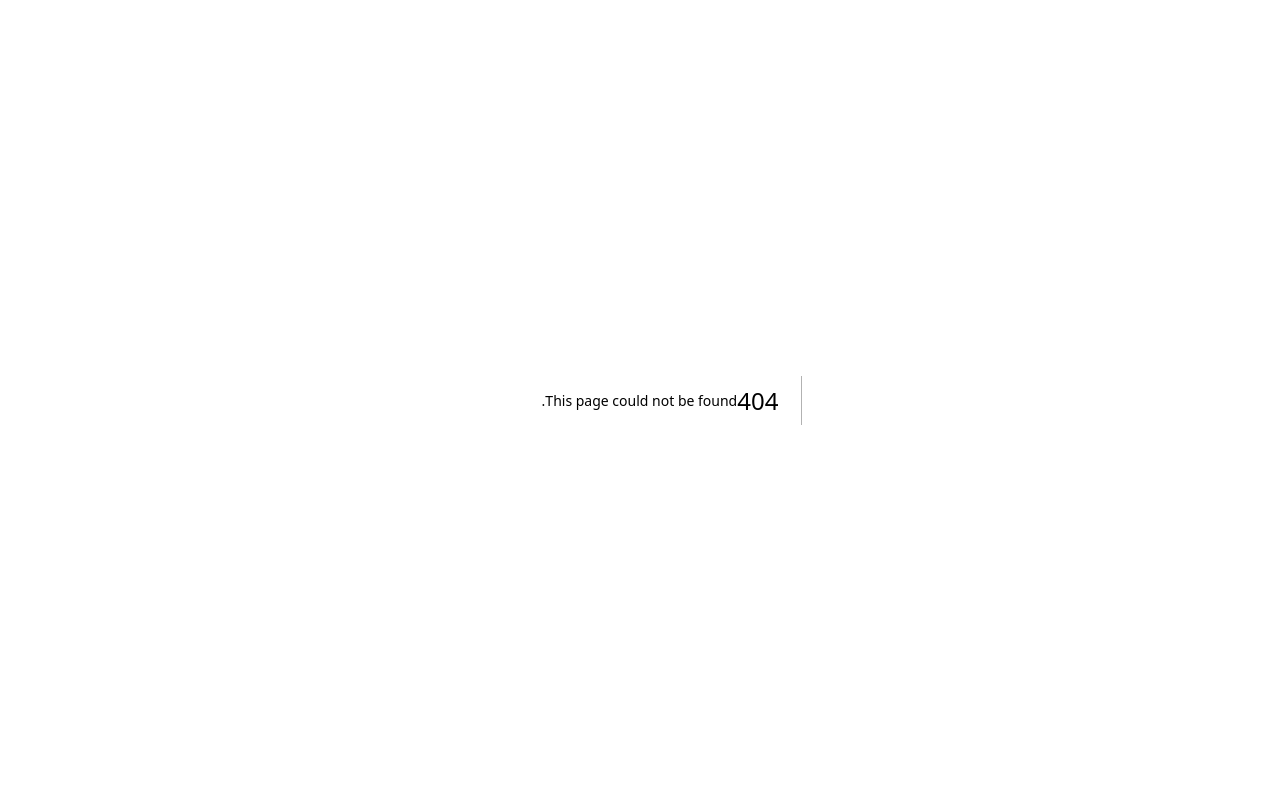
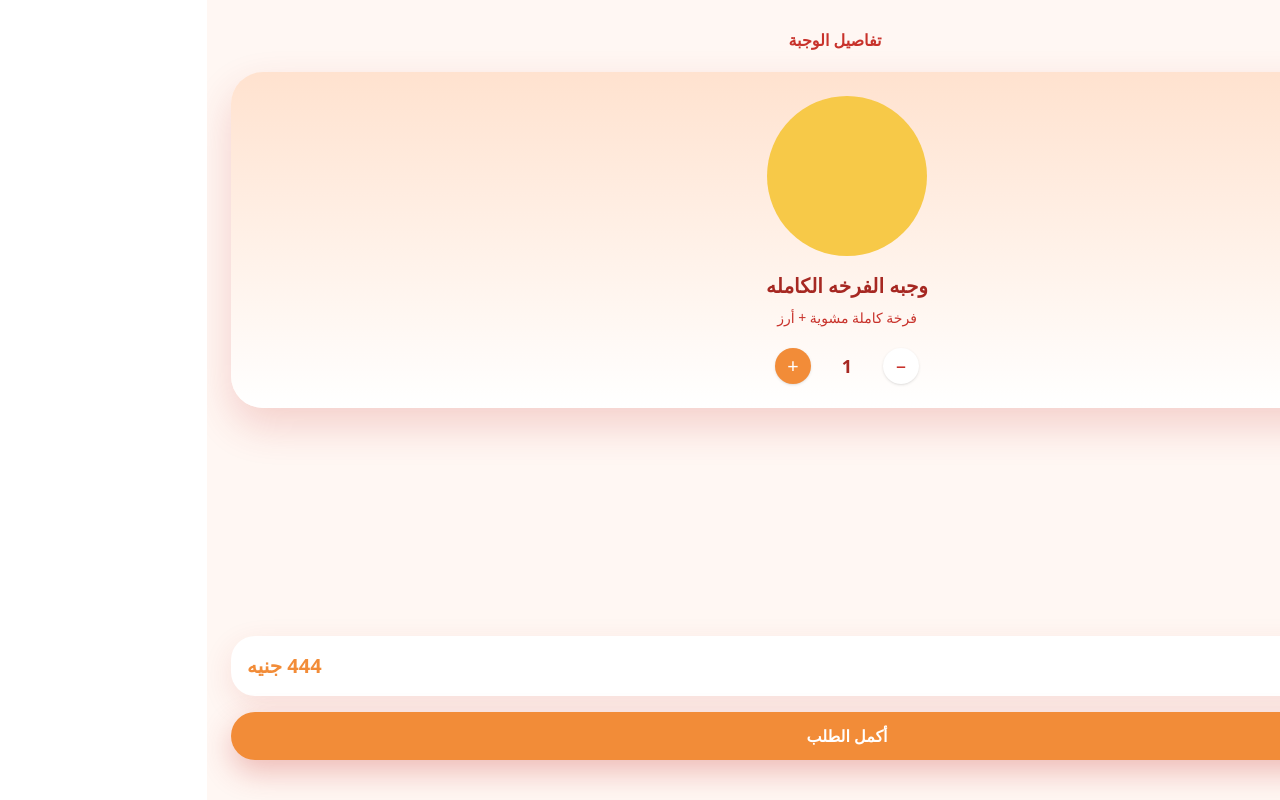
Before and after one commit to OmarHany-sudo/mertah-dajaj1, a Next.js app: page /meal/full-chicken in a window 1280 px wide. Before the commit this address had no page. Built offline with nearby package versions, Linux system fonts and the light colour scheme.

Commit message:
Create app/meal/[id]/page.tsx

```diff
--- /dev/null
+++ b/app/meal/[id]/page.tsx
@@ -0,0 +1,92 @@
+"use client";
+
+import { useState } from "react";
+import Link from "next/link";
+import { getMealById } from "@/lib/menuData";
+
+interface MealPageProps {
+  params: { id: string };
+}
+
+export default function MealPage({ params }: MealPageProps) {
+  const meal = getMealById(params.id);
+
+  const [qty, setQty] = useState(1);
+
+  if (!meal) {
+    return (
+      <div className="min-h-screen flex items-center justify-center bg-[#FFF7F3]">
+        <p className="text-[#A62822] font-bold">الوجبة غير موجودة.</p>
+      </div>
+    );
+  }
+
+  const total = meal.price * qty;
+
+  return (
+    <div className="min-h-screen bg-[#FFF7F3] px-6 pt-6 pb-10 flex flex-col">
+      {/* Back */}
+      <div className="flex items-center justify-between mb-4">
+        <Link href="/" className="text-[#C8322B] text-2xl">
+          ←
+        </Link>
+        <span className="font-bold text-[#C8322B]">تفاصيل الوجبة</span>
+        <div />
+      </div>
+
+      {/* TOP CARD زي التصميم */}
+      <div className="bg-gradient-to-b from-[#FFE2CF] to-white rounded-[32px] shadow-[0_18px_40px_rgba(200,50,43,0.20)] p-6 mb-6">
+        {/* هنا ممكن تحط صورة الكبسة */}
+        <div className="w-40 h-40 mx-auto rounded-full bg-[#F7C948] mb-4" />
+
+        <h1 className="text-xl font-extrabold text-center text-[#A62822]">
+          {meal.name}
+        </h1>
+        <p className="text-center text-[#C8322B] text-sm mt-2">
+          {meal.description}
+        </p>
+
+        {/* Quantity */}
+        <div className="mt-5 flex items-center justify-center gap-4">
+          <button
+            onClick={() => setQty((q) => Math.max(1, q - 1))}
+            className="w-9 h-9 rounded-full bg-white shadow flex items-center justify-center text-xl text-[#C8322B]"
+          >
+            –
+          </button>
+          <span className="w-10 text-center text-lg font-bold text-[#A62822]">
+            {qty}
+          </span>
+          <button
+            onClick={() => setQty((q) => q + 1)}
+            className="w-9 h-9 rounded-full bg-[#F28C38] shadow flex items-center justify-center text-xl text-white"
+          >
+            +
+          </button>
+        </div>
+      </div>
+
+      {/* BOTTOM / SUMMARY + CTA */}
+      <div className="mt-auto space-y-4">
+        <div className="bg-white rounded-[24px] p-4 shadow-[0_10px_30px_rgba(200,50,43,0.12)]">
+          <div className="flex items-center justify-between">
+            <span className="text-sm text-[#C8322B]">إجمالي الطلب</span>
+            <span className="text-xl font-extrabold text-[#F28C38]">
+              {total} جنيه
+            </span>
+          </div>
+        </div>
+
+        {/* زر الذهاب لصفحة إنهاء الطلب /order */}
+        <Link
+          href={`/order?meal=${encodeURIComponent(
+            meal.name
+          )}&qty=${qty.toString()}`}
+          className="block text-center w-full bg-[#F28C38] text-white font-semibold py-3 rounded-full shadow-[0_12px_30px_rgba(200,50,43,0.30)] hover:scale-[1.02] transition"
+        >
+          أكمل الطلب
+        </Link>
+      </div>
+    </div>
+  );
+}
```
